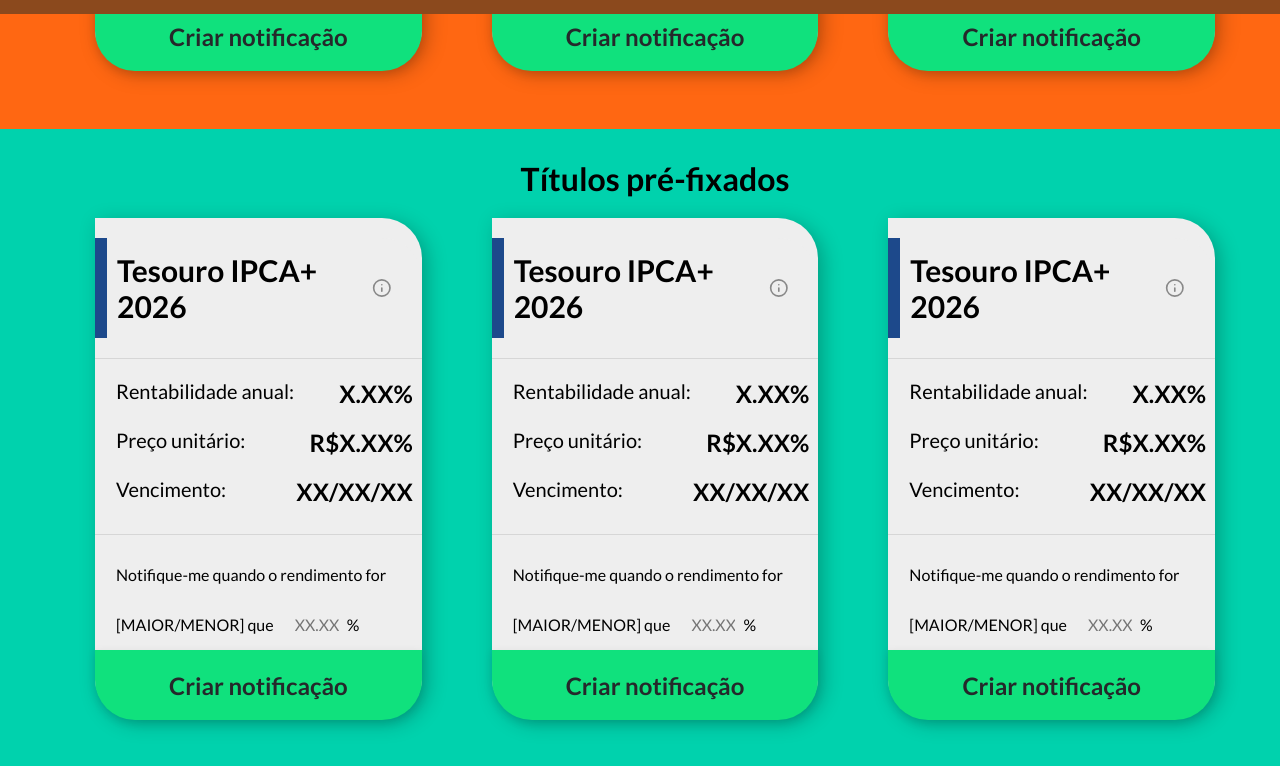
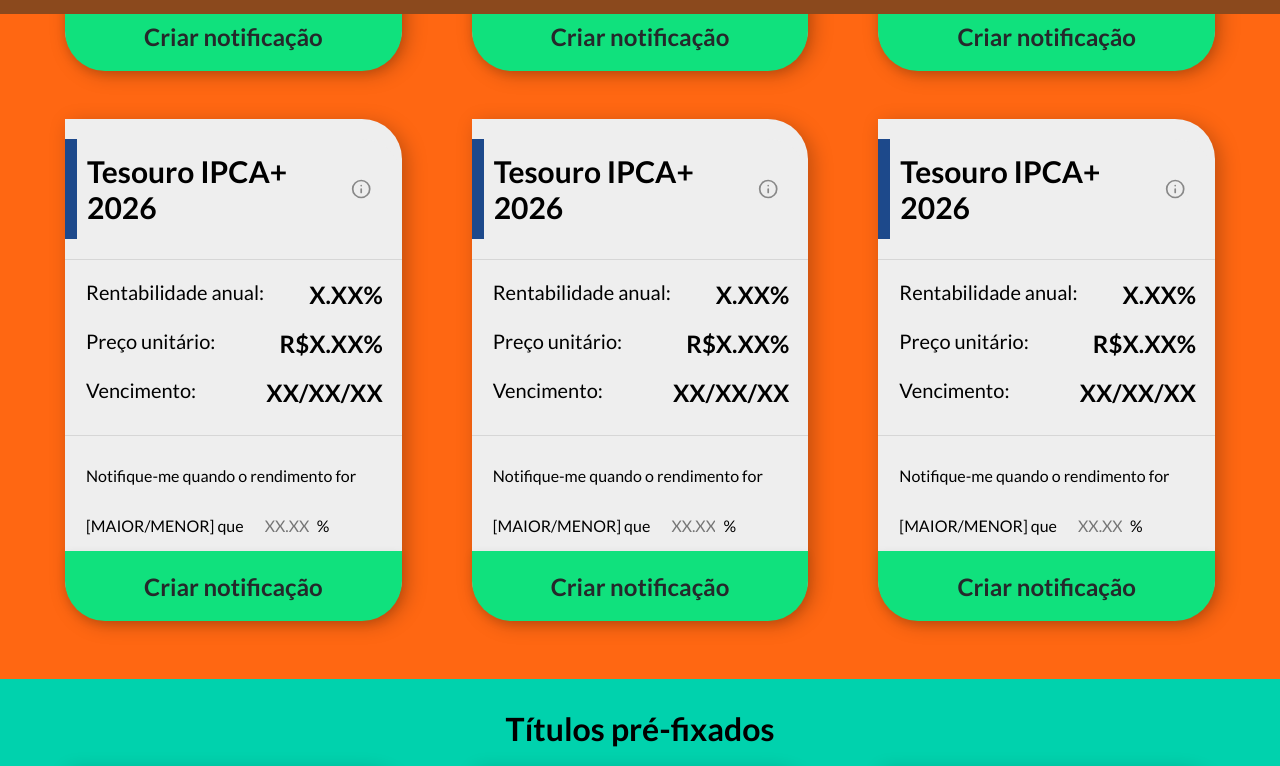
Before and after one commit to AtilioA/AlertaDoTesouro, a React (Create React App) app in the folder web/: page / in a window 1280 px wide. Shown: the part 786-1552 px from the top of the page. Built offline with nearby package versions, Linux system fonts and the light colour scheme; a web font is replaced by a local one.

Commit message:
fix(web): fix Dashboard style

```diff
--- a/web/src/pages/Dashboard/index.tsx
+++ b/web/src/pages/Dashboard/index.tsx
@@ -34,9 +34,11 @@
           <Card/>
           <Card/>
           <Card/>
-          {/* <Card/>
+        </div>
+        <div id="card-list">
           <Card/>
-          <Card/> */}
+          <Card/>
+          <Card/>
         </div>
       </div>
       <div id="fixed-rate">
@@ -49,7 +51,9 @@
       </div>
       <div id="postfixed">
         <h1>Títulos pós-fixados</h1>
-        <Card/>
+        <div id="card-list">
+          <Card/>
+        </div>
       </div>
     </div>
   </BondsList>
--- a/web/src/pages/Dashboard/styles.ts
+++ b/web/src/pages/Dashboard/styles.ts
@@ -64,10 +64,10 @@
   align-items: center;
   flex-direction: column;
   width: 100%;
+
   div#bonds-list {
     margin-top: 30px;
     display: flex;
-    flex: 1;
     width: 100%;
     flex-direction: column;
     justify-content: center;
@@ -75,10 +75,12 @@
 
     div#card-list {
       margin-top: 20px;
+      & + div {
+        margin-top: 50px;
+      }
       display: flex;
       flex-direction: row;
     }
-
 
     div#IPCA {
       border-radius: 15px 15px 0px 0px;
@@ -87,8 +89,7 @@
       justify-content: center;
       align-items: center;
       width: 100%;
-      padding: 30px 30px 60px 60px;
-
+      padding: 30px 30px 60px 30px;
 
       background: #FF6712;
     }
@@ -99,8 +100,7 @@
       display: flex;
       flex-direction: column;
       width: 100%;
-      padding: 30px 30px 60px 60px;
-
+      padding: 30px 30px 60px 30px;
 
       background: #00D2AD;
     }
@@ -112,7 +112,7 @@
       justify-content: center;
       align-items: center;
       width: 100%;
-      padding: 30px 30px 60px 60px;
+      padding: 30px 30px 60px 30px;
 
       background: #9557FF;
     }
```
